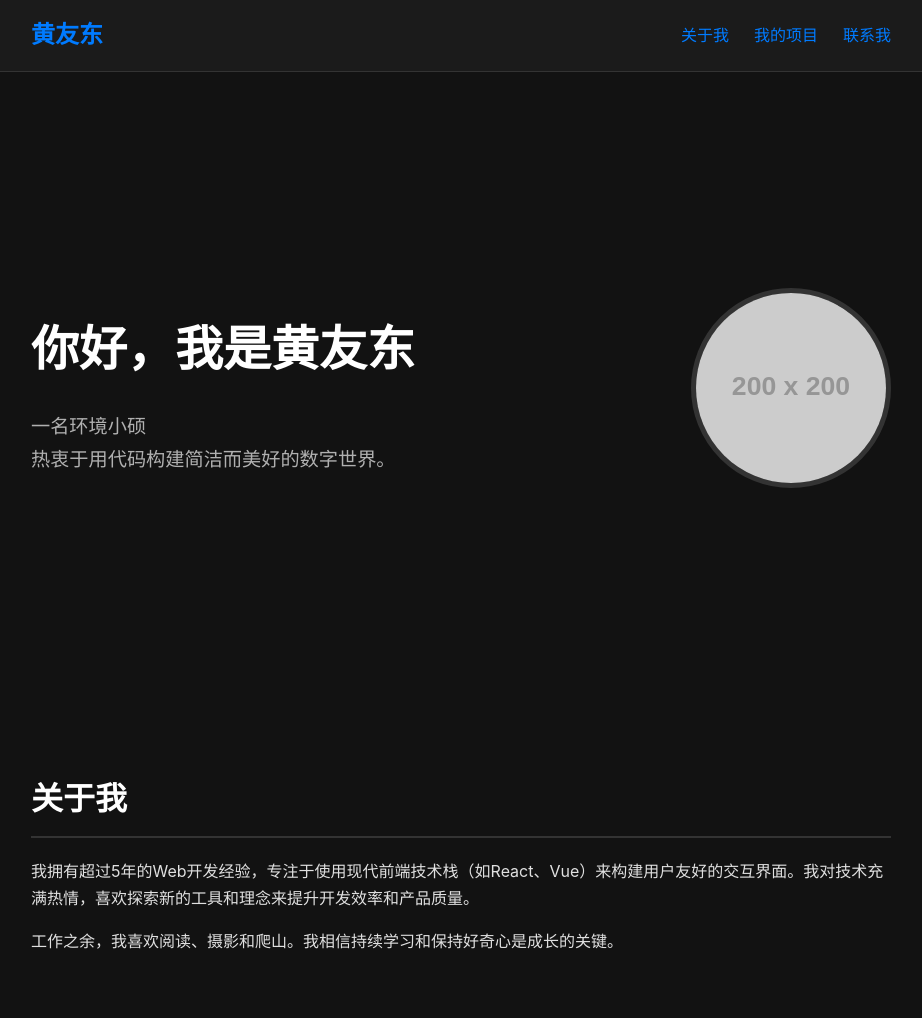
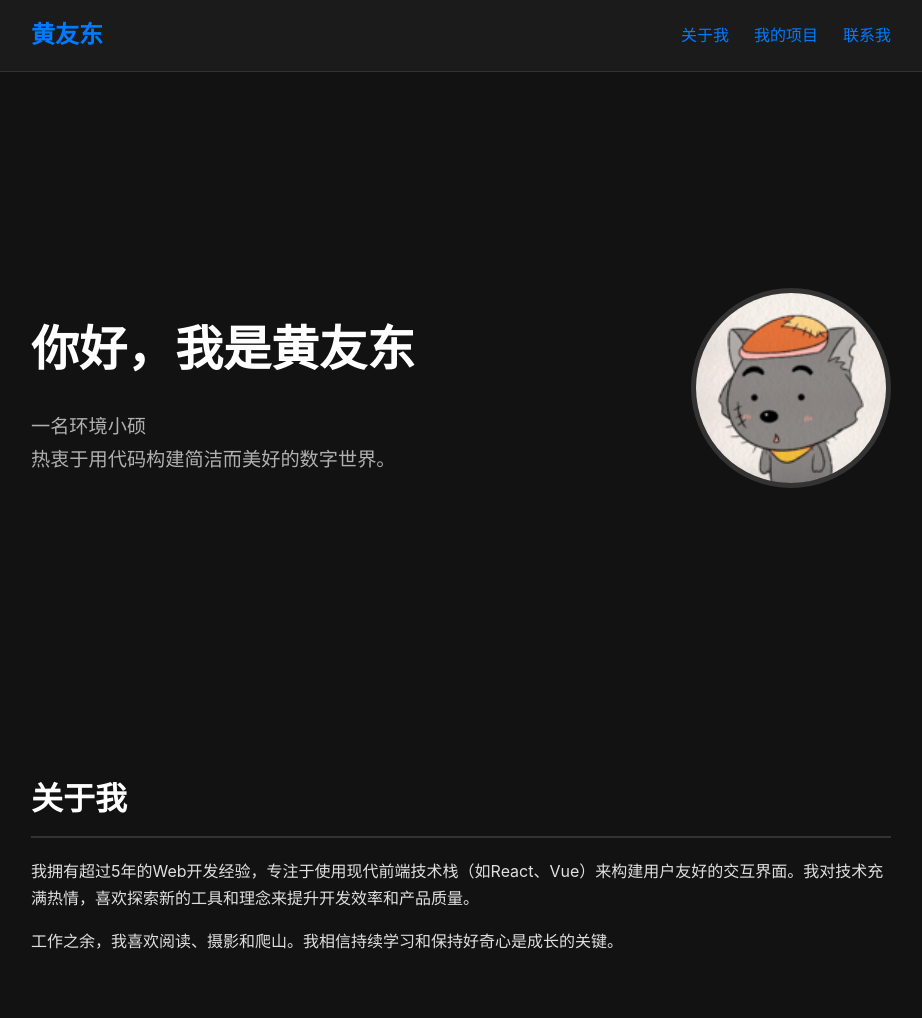
Before and after one commit to udonh2022/udonh2022.github.io, a plain HTML site: page index.html in a window 1280 px wide. Shown: the top 1018 px of the page, without its empty margins (179-1101 px from the left). Drawn offline with Linux system fonts and the light colour scheme; placeholder pictures from the web are drawn by us.

Commit message:
git commit -m "Update profile picture"

```diff
--- a/index.html
+++ b/index.html
@@ -226,7 +226,7 @@
             <div class="hero-img">
                 <!-- 修改点 5: 你的头像照片 -->
                 <!-- 建议图片为正方形，尺寸200x200像素或更大 -->
-                <img src="https://via.placeholder.com/200" alt="个人头像">
+                <img src="wolf.ico" alt="个人头像">
             </div>
         </section>
 
```
